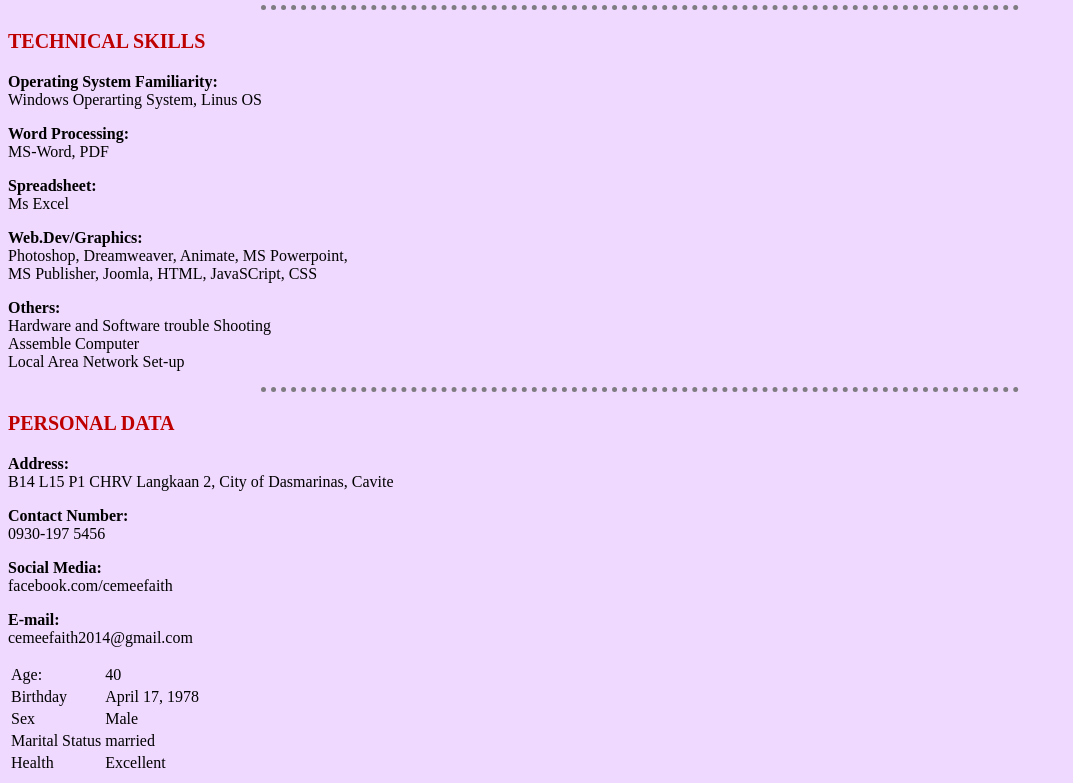
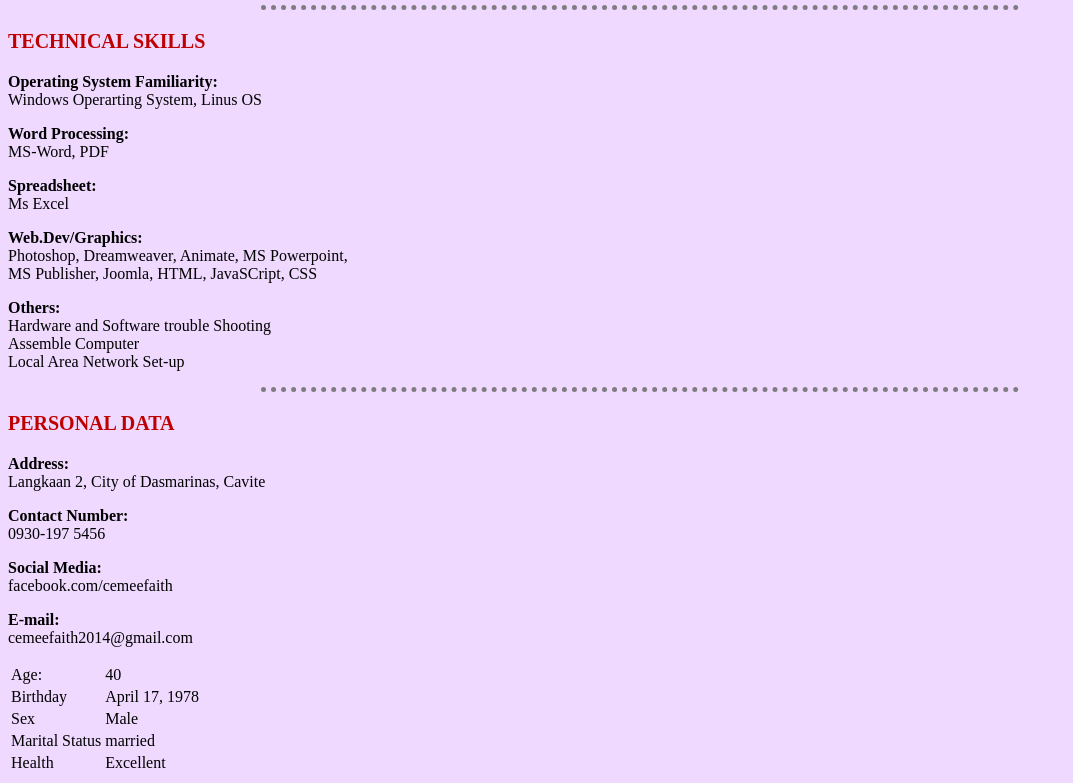
Before and after one commit to CemeeFaith/cv, a plain HTML site: page index.html in a window 1280 px wide. Shown: the part 1095-1878 px from the top of the page, without its empty margins (0-1073 px from the left). Drawn offline with Linux system fonts and the light colour scheme.

Commit message:
Update index.html

```diff
--- a/index.html
+++ b/index.html
@@ -167,7 +167,7 @@
   <hr>
   <h3><strong>PERSONAL DATA</strong></h3>
   <p><strong>Address:</strong><br />
-    B14 L15 P1 CHRV Langkaan 2, City of Dasmarinas, Cavite</p>
+    Langkaan 2, City of Dasmarinas, Cavite</p>
   <p><strong>Contact Number:</strong><br />
     0930-197 5456</p>
   <p><strong>Social Media:</strong><br />
```
